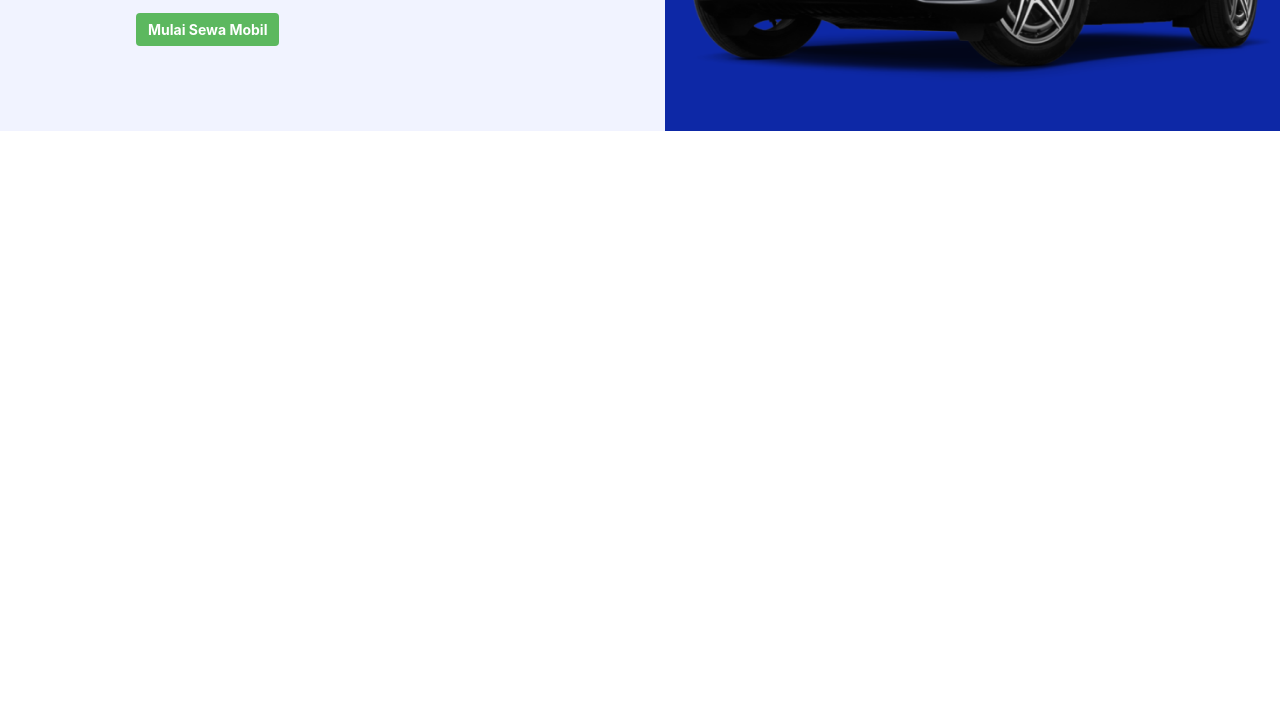
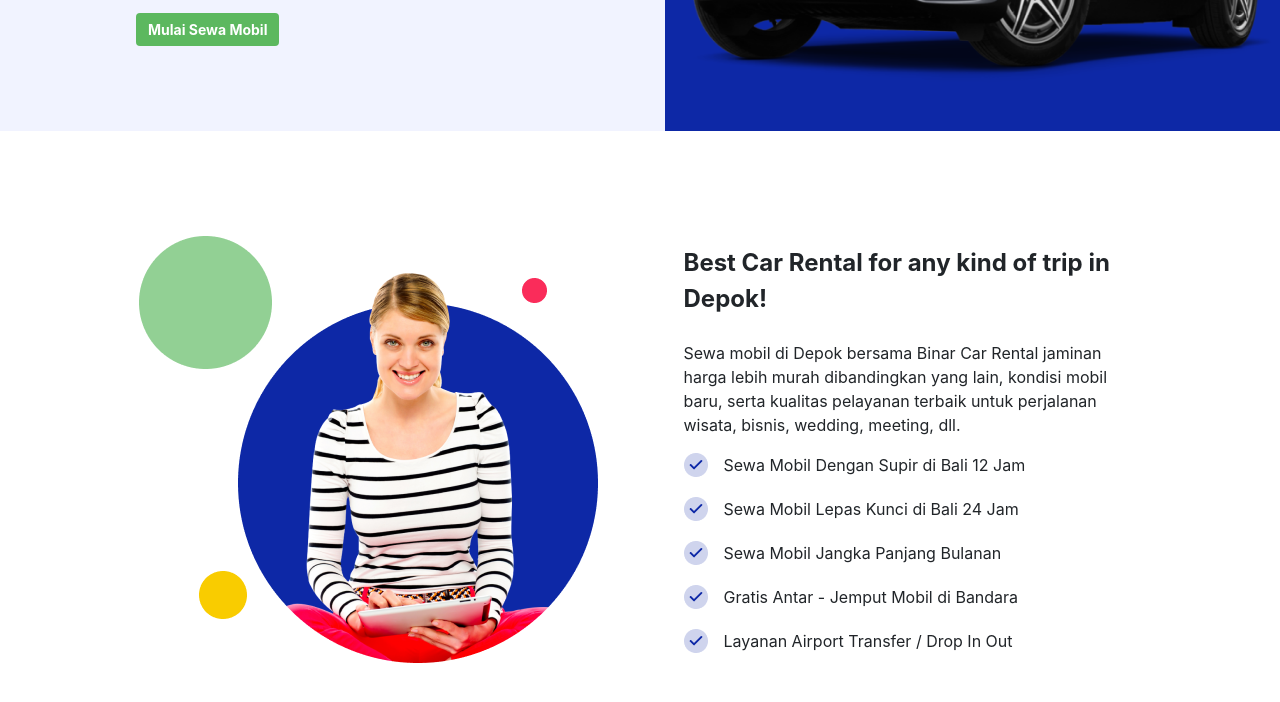
Before and after one commit to putraprdn/c01-binar-car-rental, a plain HTML site: page index.html in a window 1280 px wide. Shown: the part 372-1074 px from the top of the page. Before the commit the page ends 800 px from the top, so only its background shows below. Drawn offline with Linux system fonts and the light colour scheme.

Commit message:
create service section

```diff
--- a/index.html
+++ b/index.html
@@ -1,5 +1,6 @@
 <!DOCTYPE html>
 <html lang="en">
+
 <head>
     <meta charset="UTF-8">
     <meta http-equiv="X-UA-Compatible" content="IE=edge">
@@ -53,5 +54,43 @@
             </div>
         </section>
 
+        <section class="outer service d-flex align-items-center justify-content-center">
+            <div class="service__image-wrap d-flex align-items-center justify-content-center">
+                <img class="service__image" src="./assets/img_service.png" alt="Happy Girl">
+            </div>
+            <div class="service__text-wrap d-flex justify-content-center">
+                <h3 class="service__title">
+                    Best Car Rental for any kind of trip in Depok!
+                </h3>
+                <p class="service__description">
+                    Sewa mobil di Depok bersama Binar Car Rental jaminan harga lebih murah dibandingkan yang lain,
+                    kondisi mobil baru, serta kualitas pelayanan terbaik untuk perjalanan wisata, bisnis, wedding, meeting,
+                    dll.
+                </p>
+                <ul class="service__list d-flex">
+                    <li class="service__item d-flex align-items-center">
+                        <img src="./assets/Ellipse 22.png" alt="check icon" aria-label="true">
+                        <p>Sewa Mobil Dengan Supir di Bali 12 Jam</p>
+                    </li>
+                    <li class="service__item d-flex align-items-center">
+                        <img src="./assets/Ellipse 22.png" alt="check icon" aria-label="true">
+                        <p>Sewa Mobil Lepas Kunci di Bali 24 Jam</p>
+                    </li>
+                    <li class="service__item d-flex align-items-center">
+                        <img src="./assets/Ellipse 22.png" alt="check icon" aria-label="true">
+                        <p>Sewa Mobil Jangka Panjang Bulanan</p>
+                    </li>
+                    <li class="service__item d-flex align-items-center">
+                        <img src="./assets/Ellipse 22.png" alt="check icon" aria-label="true">
+                        <p>Gratis Antar - Jemput Mobil di Bandara</p>
+                    <li class="service__item d-flex align-items-center">
+                        <img src="./assets/Ellipse 22.png" alt="check icon" aria-label="true">
+                        <p>Layanan Airport Transfer / Drop In Out</p>
+                    </li>
+                </ul>
+            </div>
+        </section>
+    </main>
 </body>
+
 </html>
--- a/style.css
+++ b/style.css
@@ -134,3 +134,34 @@ header {
 	width: 704px;
 	height: 407px;
 }
+
+
+.service {
+    margin: 104px 0 138px;
+    column-gap: 86px;
+}
+.service__image-wrap {
+    flex-basis: 50%;
+    max-width: 459px;
+}
+.service__text-wrap {
+    flex-direction: column;
+    flex-basis: 50%;
+    max-width: 458px;
+}
+.service__title {
+    font-size: 24px;
+    line-height: 36px;
+    font-weight: 700;
+    margin-bottom: 24px;
+}
+.service__description {
+    margin-bottom: 16px;
+}
+.service__list {
+    flex-direction: column;
+    row-gap: 20px;
+}
+.service__item {
+    column-gap: 16px;
+}
```
